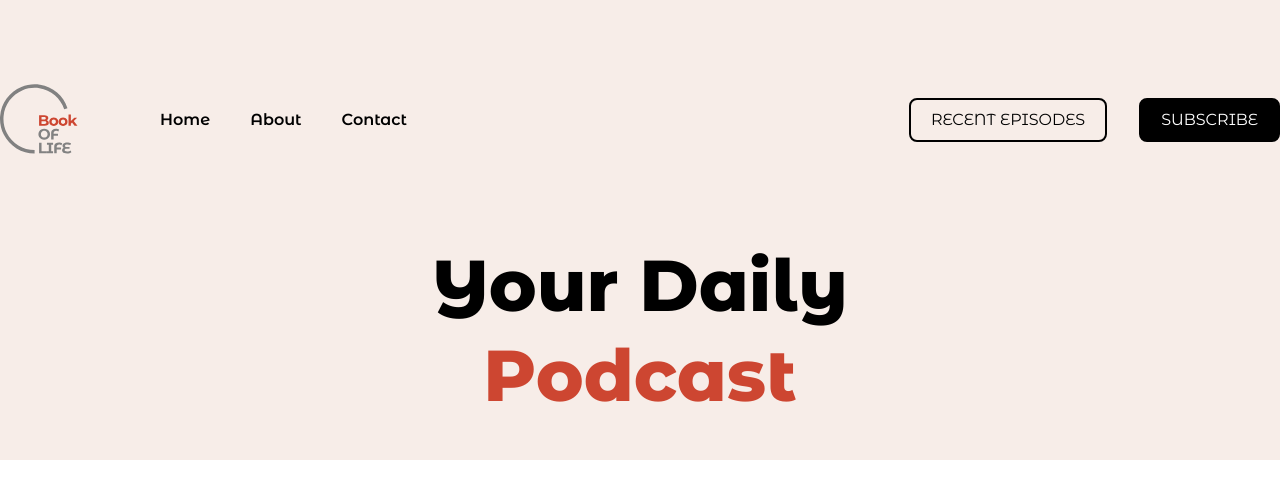
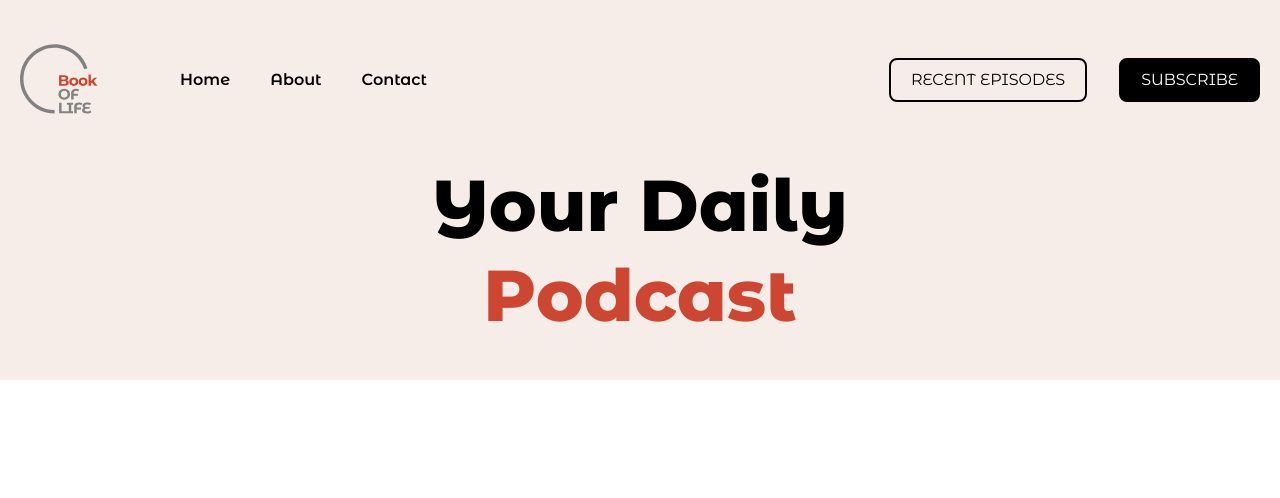
Before and after one commit to YerrouHamza/Book-of-LIFE, a React (Vite) app: page / in a window 1280 px wide. Shown: the top 498 px of the page. Built offline with nearby package versions, Linux system fonts and the light colour scheme.

Commit message:
small navbar style update

```diff
--- a/src/components/navbar.tsx
+++ b/src/components/navbar.tsx
@@ -1,8 +1,8 @@
 import BookOfLifeLogo from '../assets/book-of-life.svg';
 
-function Navbar() {
+const Navbar = () => {
   return (
-    <div className="flex justify-between items-center gap-10 max-w-screen-xl m-auto py-10">
+    <div className="flex justify-between items-center gap-10 max-w-screen-xl m-auto px-5">
         <nav className='flex items-center gap-20 w-2/4'>
             <img
                 src={BookOfLifeLogo}
```
